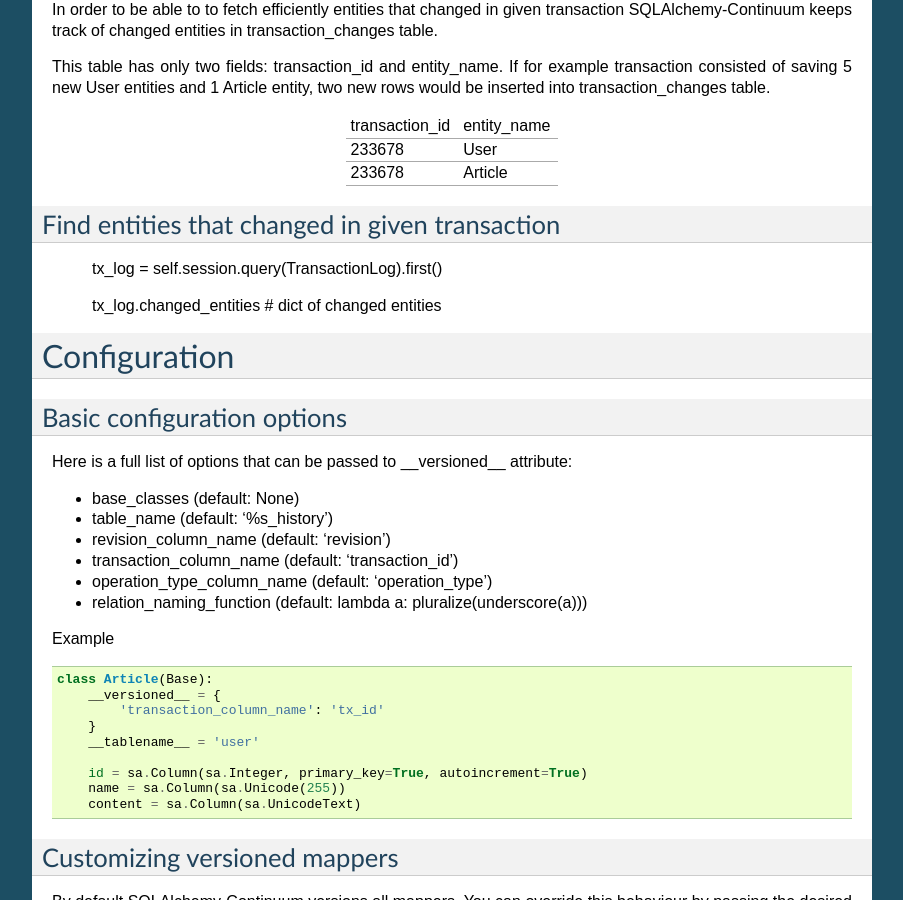
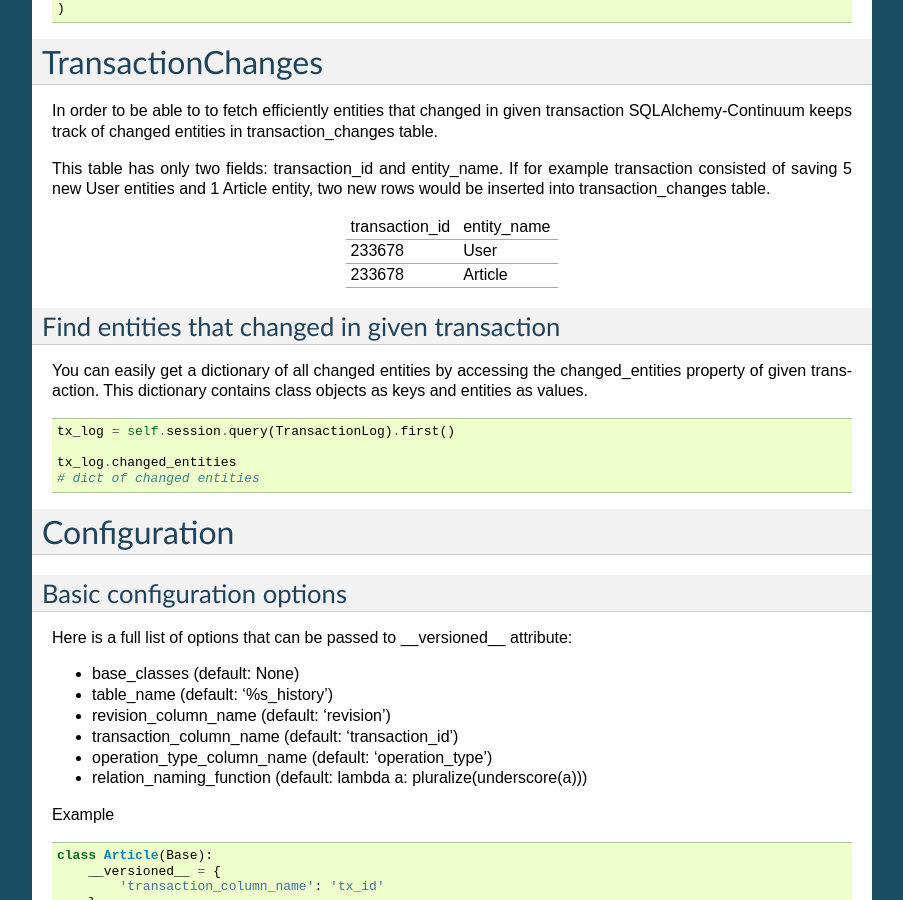
Before and after one commit to kvesteri/sqlalchemy-continuum, a Sphinx documentation site: the page built from docs/index.rst, in a window 1280 px wide and 900 px high, scrolled down 4940 px. Shown: the whole window, without its empty margins (198-1101 px from the left). Built offline with Sphinx 7.4.7, drawn with Linux system fonts in a browser that asks for light colours; some of the changed text lies outside the part shown.

Commit message:
Added more docs

```diff
--- a/docs/index.rst
+++ b/docs/index.rst
@@ -65,6 +65,9 @@ In order to make your models versioned you need two things:
     # after you have defined all your models, call configure_mappers:
     sa.orm.configure_mappers()
 
+
+
+When the models have been configured either by calling configure_mappers() or by accessing some of them the first time, the following __versioned__ attributes become available:
 
 
 ::
@@ -167,6 +170,7 @@ property which holds a dict of changed fields in that version.
 
 ::
 
+
     article = Article(name=u'New article', content=u'Some content')
     session.add(article)
     session.commit(article)
@@ -199,6 +203,10 @@ property which holds a dict of changed fields in that version.
 
 SQLAlchemy-Continuum also provides a utility function called changelog. With this function
 you can easily check the changelog of given object in current transaction.
+
+
+
+::
 
 
     from sqlalchemy_continuum import changelog
@@ -290,6 +298,8 @@ For each committed transaction SQLAlchemy-Continuum creates a new TransactionLog
 TransactionLog can be queried just like any other sqlalchemy declarative model.
 
 ::
+
+
     TransactionLog = Article.__versioned__['transaction_class']
 
     # find all transactions
@@ -300,6 +310,7 @@ Transaction contexts
 --------------------
 
 ::
+
 
     from sqlalchemy_continuum import versioning_manager
 
@@ -321,6 +332,7 @@ Using lazy values in transaction context meta
 ---------------------------------------------
 
 ::
+
 
     from sqlalchemy_continuum import versioning_manager
 
@@ -356,6 +368,13 @@ transaction_id          entity_name
 
 Find entities that changed in given transaction
 -----------------------------------------------
+
+You can easily get a dictionary of all changed entities by accessing the changed_entities property of
+given transaction. This dictionary contains class objects as keys and entities as values.
+
+
+::
+
 
     tx_log = self.session.query(TransactionLog).first()
 
```
